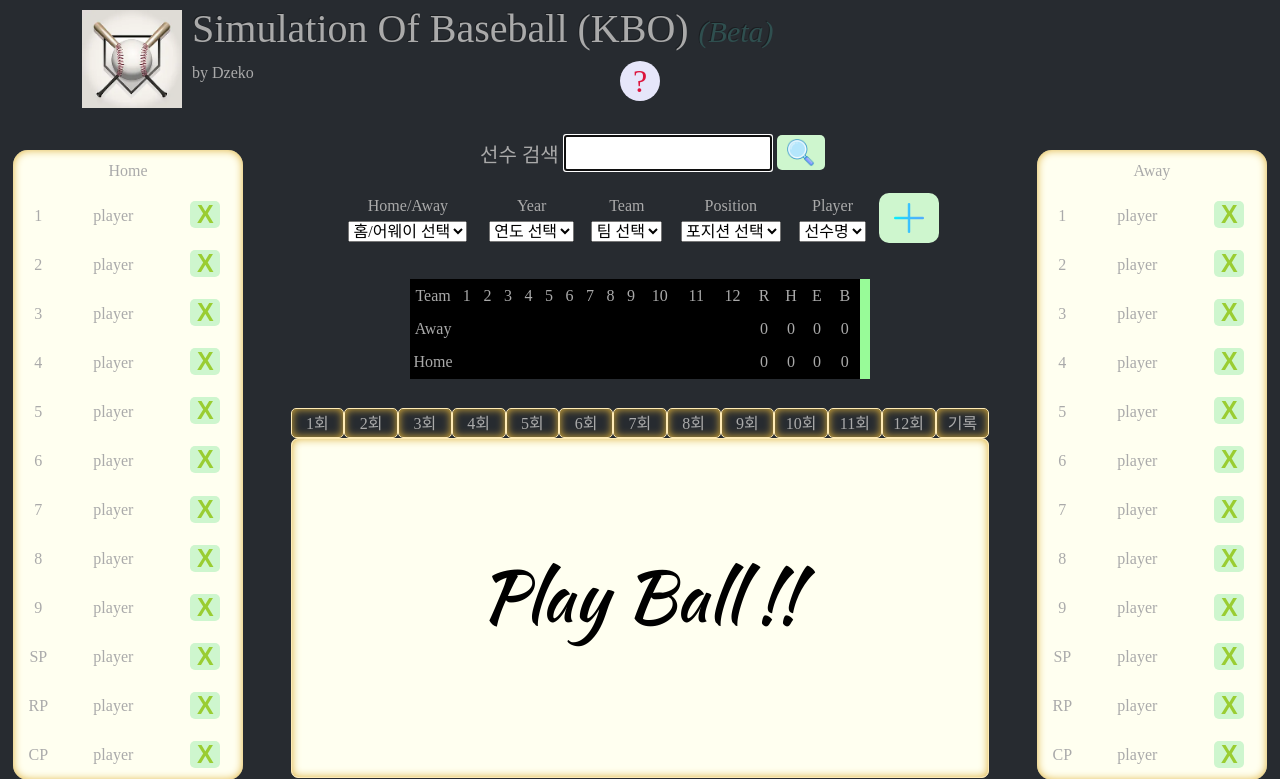
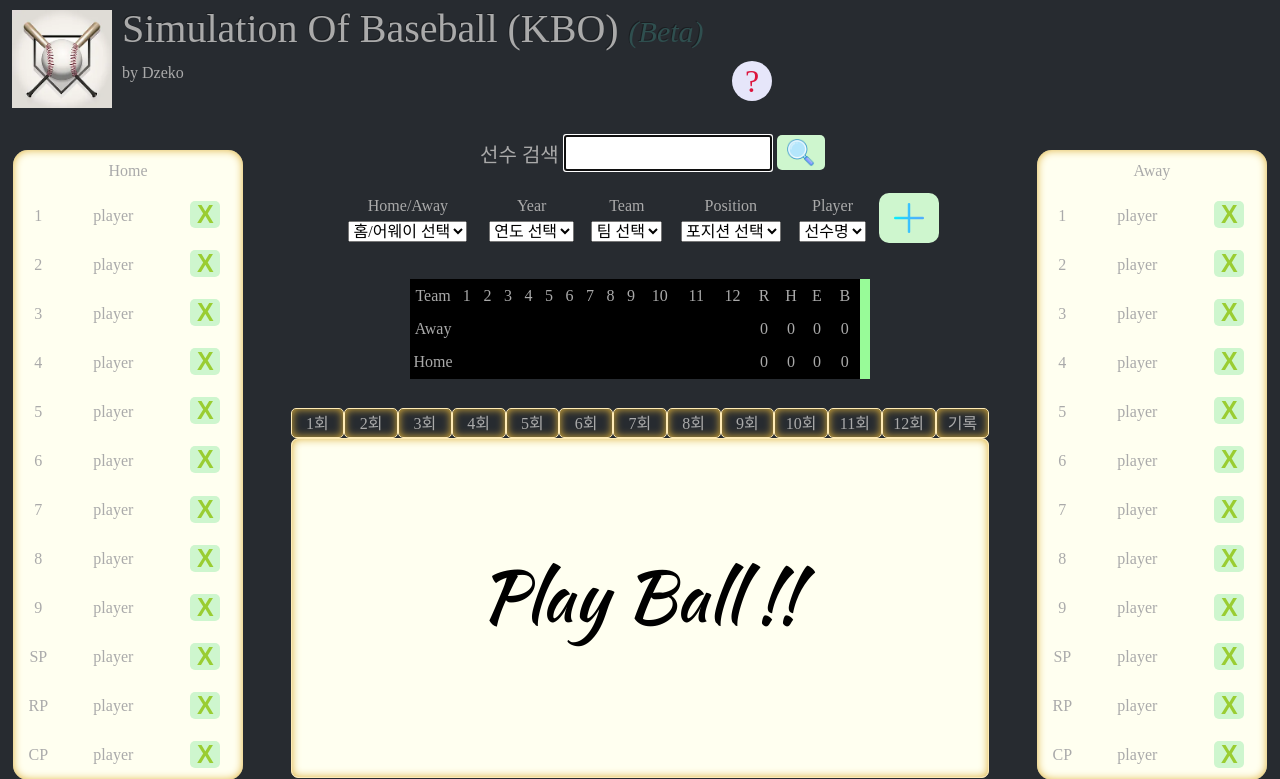
Before and after one commit to vivala0519/New_Baseball_Simulation, a Flask app: page / in a window 1280 px wide. Shown: the top 779 px of the page. Run offline with Flask 2, Linux system fonts and the light colour scheme; some libraries are stand-ins or nearby versions; some web fonts are replaced.

Commit message:
인터페이스 수정

```diff
--- a/static/css/style.css
+++ b/static/css/style.css
@@ -9,6 +9,9 @@
 }
 * {
     font-family: 'ONE-Mobile-POP';
+}
+.container{
+    margin-left: 0px;
 }
 .header {
     margin-top: 5px;
@@ -22,8 +25,9 @@
 
 
 .help {
-  width: 40px;
+    width: 50px;
     margin: 0 auto;
+    margin-left: 720px;
 
 }
 
--- a/templates/index.html
+++ b/templates/index.html
@@ -4,7 +4,7 @@
     <head>
         <link href="static/images/icon_2.jpg" rel="shortcut icon" type="image/x-icon">
         <!-- Webpage Title -->
-        <title>Si-Ba</title>
+        <title>Simulation of Baseball</title>
         <meta property="og:title" content="Simulation Of Baseball" />
         <meta property="og:description" content="KBO 시뮬레이터" />
         <meta property="og:image" content="{{ url_for('static', filename='index.jpg') }}" />
```
Lines whose indentation alone changed are shown as unchanged.
